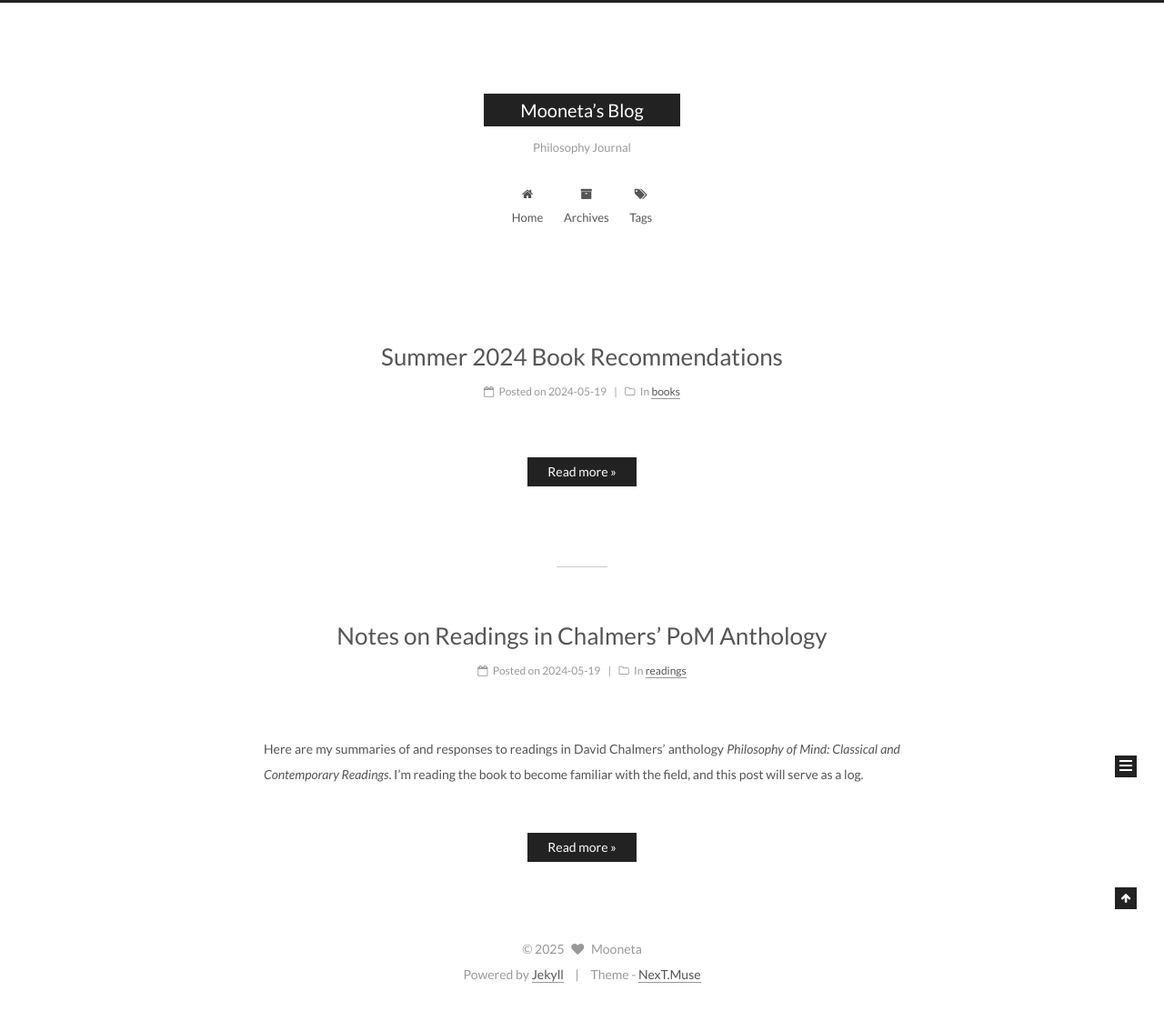
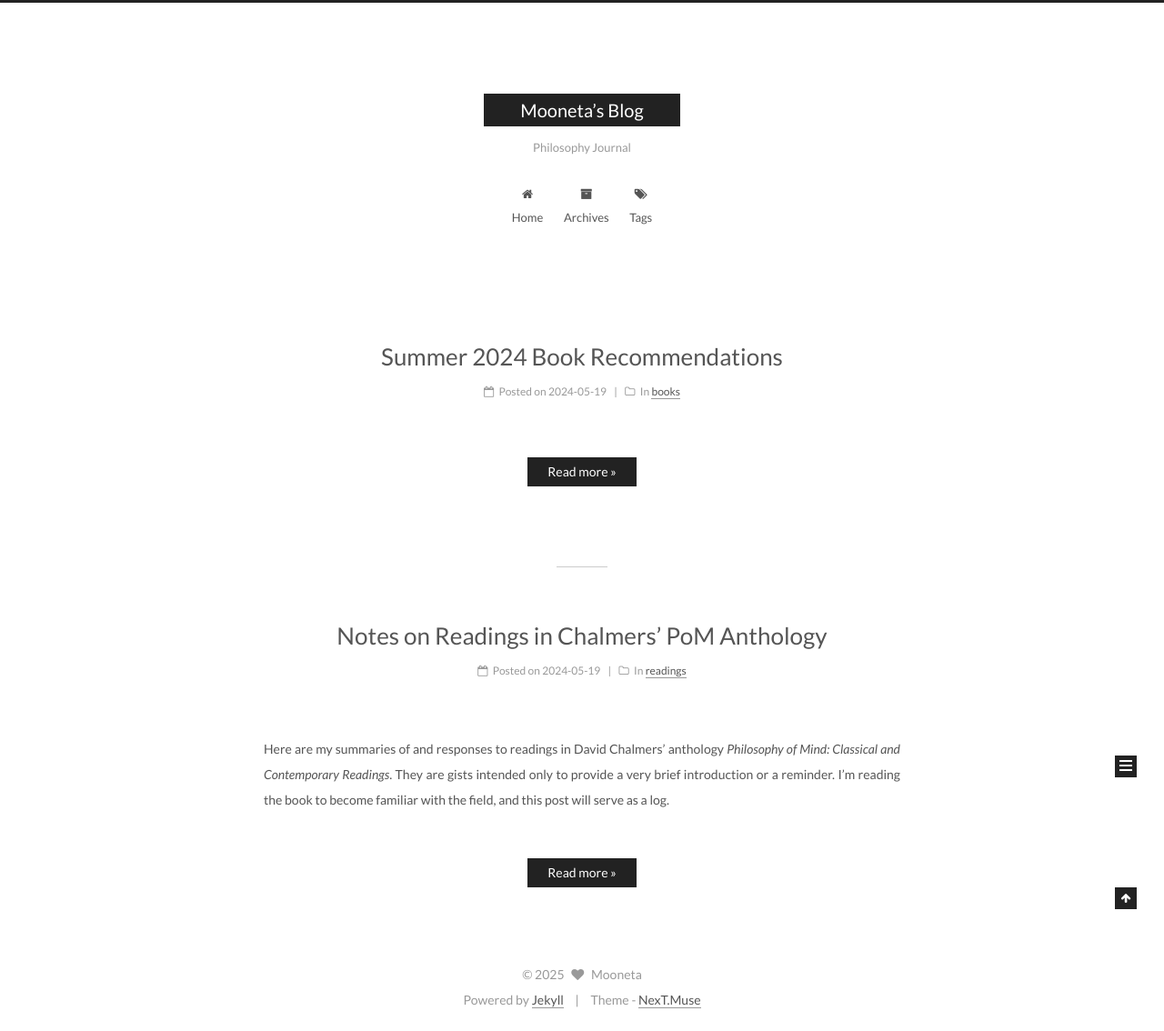
Before and after one commit to mooneta/mooneta.github.io, a Jekyll site: the page built from index.html, in a window 1280 px wide. Shown: the whole page at 91% size. Built offline with Jekyll 4.4.1, drawn with Linux system fonts in a browser that asks for light colours; the list of posts is cut into pages by our own code; before the commit the page ends 1106 px from its top, so only the background shows below that; part of the change alters nothing that is shown.

Commit message:
Update 2024-5-19-notes-on-readings-in-chalmers-pom-anthology.md

```diff
--- a/_posts/2024-5-19-notes-on-readings-in-chalmers-pom-anthology.md
+++ b/_posts/2024-5-19-notes-on-readings-in-chalmers-pom-anthology.md
@@ -5,10 +5,12 @@ categories:
 - readings
 tags:
 - philosophy of mind
+- papers
 ---
 
 Here are my summaries of and responses to readings in David Chalmers’ anthology
-*Philosophy of Mind: Classical and Contemporary Readings*. I’m reading the book
+*Philosophy of Mind: Classical and Contemporary Readings*. They are gists intended
+only to provide a very brief introduction or a reminder. I’m reading the book
 to become familiar with the field, and this post will serve as a log.
 
 <!--more-->
@@ -75,7 +77,7 @@ to become familiar with the field, and this post will serve as a log.
 
 11. “The Nature of Mental States,” Hilary Putnam
 
-22. “The Many Problems of Mental Causation,” Jaegwon Kim
+22. “The Many Problems of Mental Causation” (excerpt), Jaegwon Kim
 
     Mental causation is important for human agency, knowledge, and psychology.
     Three problems of mental causation:
@@ -101,6 +103,21 @@ to become familiar with the field, and this post will serve as a log.
     work left for *m* to contribute: this is the problem of *causal exclusion* for
     the physicalist who wants to remain a mental realist.
 
+    Finally, Kim puts forward his supervenience argument against mental causation:
+    mental causation is unintelligible no matter whether supervenience stands or
+    falls.
+
+40. “Conscious Experience,” Fred Dretske
+
+    Apparently, according to Dretske, people often have unconscious conscious
+    experiences. This contradiction can be excused as it is an extremely
+    nuanced and difficult-to-pin-down but important point. Consciousness of
+    things (e.g., seeing or hearing that Clyde is playing the piano) contrasts
+    with consciousness of facts (e.g., *that* Clyde is playing the piano), the
+    latter requiring the employment of concepts and is closely bound up with its
+    expressability using language. Dretske says, that someone is consicous *of*
+    something does not imply that she is conscious *that* it.
+
 57. “Anti-Individualism and Privileged Access,” Michael McKinsey
 
     Externalism, as shown by Putnam’s Twin Earth argument, is incompatible with
@@ -108,5 +125,5 @@ to become familiar with the field, and this post will serve as a log.
     Neurocognitive states depend on the subject’s relation to the external world;
     McKinsey interprets this dependence as conceptual implication. Thereofre,
     Oscar’s belief that water is wet cannot be known *a priori*, for that would
-    mean empirical facts would be knowable *a priori* when they are deduced from
+    mean empirical facts would be knowable *a priori* by being deducible from
     the corresponding mental states.
```
